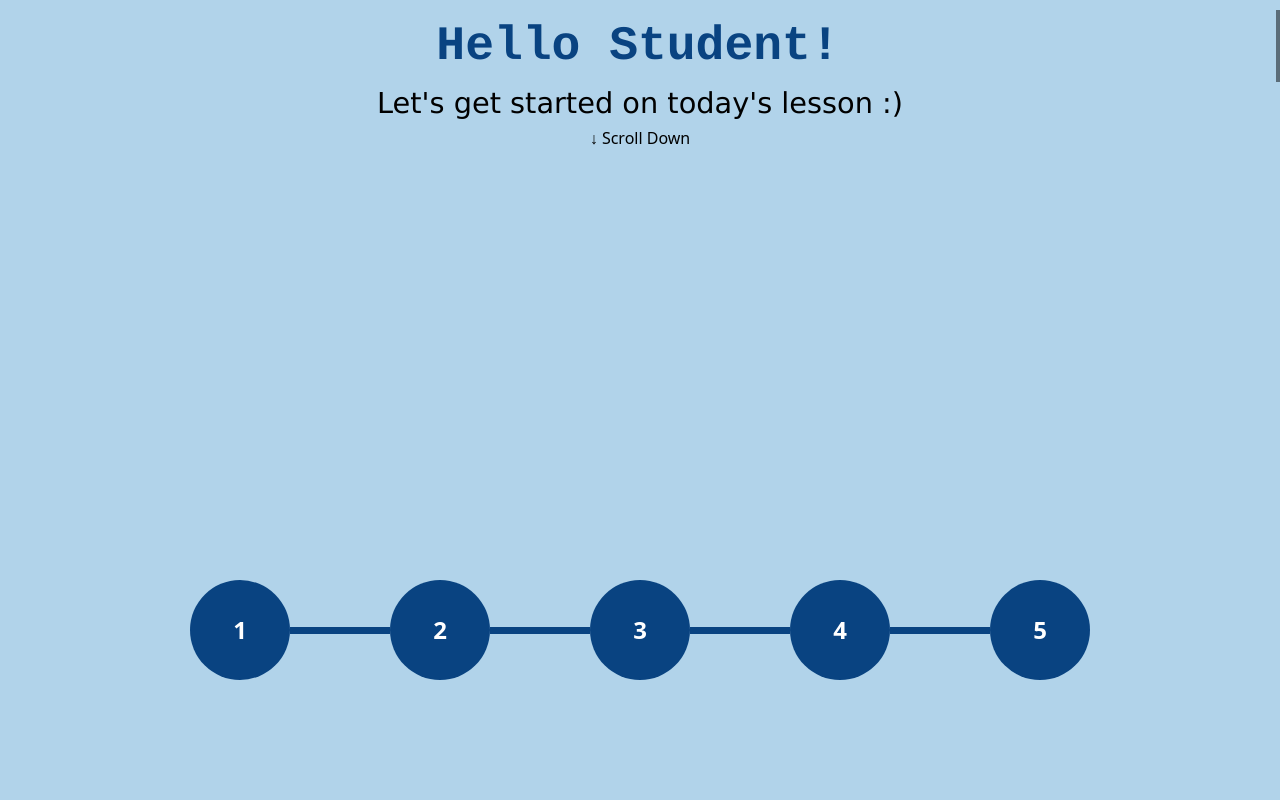
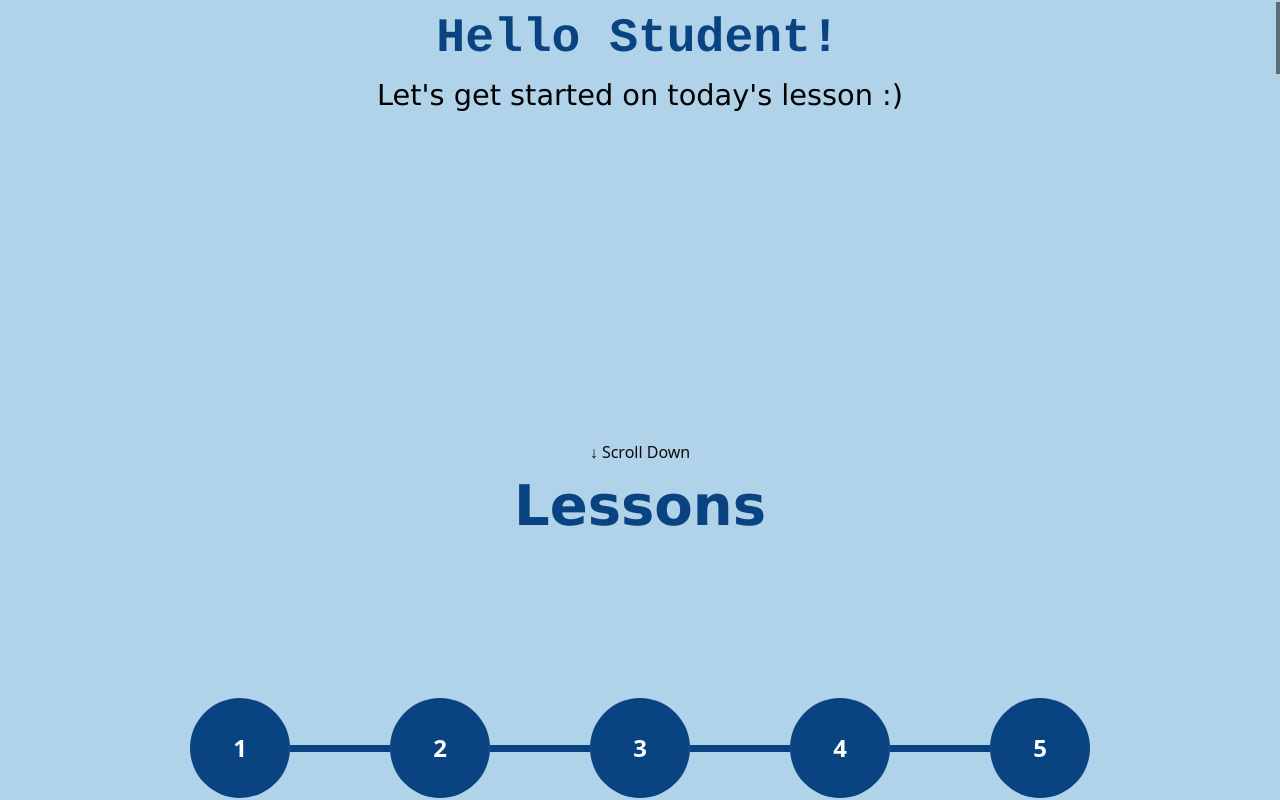
Before and after one commit to noahmccampbell/CueBuddy, a React (Vite) app: page /landing in a window 1280 px wide. Shown: the part 320-1120 px from the top of the page. Built offline with nearby package versions, Linux system fonts and the light colour scheme; no server answers.

Commit message:
added home button to lesson1; hyperlinks to roadmap; fixed landing page issues

```diff
--- a/src/pages/LandingPage.css
+++ b/src/pages/LandingPage.css
@@ -14,7 +14,7 @@
   flex-direction: column;
   align-items: center;
   justify-content: center;
-  min-height: 100vh;
+  min-height: 95vh;
   width: 100%;
 }
 
@@ -30,10 +30,6 @@
   font-family: 'Courier New', Courier, monospace;
 }
 
-h1 {
-  font-size: 1.8rem;
-  font-family:'Lucida Sans', 'Lucida Sans Regular', 'Lucida Grande', 'Lucida Sans Unicode', Geneva, Verdana, sans-serif;
-}
 
 @keyframes typing {
   from {
@@ -44,8 +40,28 @@ h1 {
   }
 }
 
+h1 {
+  font-size: 1.8rem;
+  font-family:'Lucida Sans', 'Lucida Sans Regular', 'Lucida Grande', 'Lucida Sans Unicode', Geneva, Verdana, sans-serif;
+}
+
+.lessonTitle {
+  font-size: 3.5rem;
+  color: #094381;
+  text-align: center;
+  font-weight: bold;
+
+}
+
+.scroll-down {
+  font-size: 1rem;
+  color: #0b0c0d;
+  text-align: center;
+  transition: opacity 0.5s ease-in-out;
+}
+
 .next-section {
-  margin-top: 100px;
+  margin-top: 150px;
   text-align: center;
   margin-bottom: 450px;
   display: flex;
--- a/src/pages/LandingPage.jsx
+++ b/src/pages/LandingPage.jsx
@@ -1,32 +1,49 @@
-import React, { use } from "react";
+import React, { useState, useEffect } from "react";
 import "./LandingPage.css";
 import { useSelector } from "react-redux";
+import { useNavigate } from "react-router-dom";
 
 const topics = [
-  { id: 1, title: "Topic 1" },
-  { id: 2, title: "Topic 2" },
+  { id: 1, title: "Topic 1", path: "/lesson1"},
+  { id: 2, title: "Topic 2", path: "/lesson2"},
   { id: 3, title: "Topic 3" },
   { id: 4, title: "Topic 4" },
   { id: 5, title: "Topic 5" },
 ];
 
-
 const LandingPage = () => {
   const username = useSelector((state) => state.user.username);
+  const [showScrollText, setShowScrollText] = useState(true);
+  const navigate = useNavigate();
+
+  useEffect(() => {
+    const handleScroll = () => {
+      // Hide the scroll-down text when the user scrolls down
+      if (window.scrollY > 100) {
+        setShowScrollText(false);
+      } else {
+        setShowScrollText(true);
+      }
+    };
+
+    window.addEventListener("scroll", handleScroll);
+    return () => window.removeEventListener("scroll", handleScroll);
+  }, []);
 
   return (
     <div className="page-container">
       <div className="section">
-        <p className="typing-text">Hello {(username != '') ? username : "Student"}!</p>
+      <p className="typing-text">Hello {(username != '') ? username : "Student"}!</p>
         <h1>Let's get started on today's lesson :&#41;</h1>
-        <a href="#roadmap" className="scroll-down">↓ Scroll Down</a>
       </div>
+      {showScrollText && <p className="scroll-down">↓ Scroll Down</p>}
+      <h1 className = "lessonTitle">Lessons</h1>
       <div className="next-section">
         {topics.map((topic, index) => (
             <div key={topic.id} className="topic">
-              <div className="circle" onClick={() => alert(`Clicked ${topic.title}`)}>
-                {topic.id}
-              </div>
+              <div className="circle" onClick={() => navigate(topic.path)}>
+              {topic.id}
+            </div>
               {index < topics.length - 1 && <div className="line"></div>}
             </div>
           ))}
--- a/src/pages/Lesson1.css
+++ b/src/pages/Lesson1.css
@@ -90,3 +90,20 @@
 .next-button:hover {
   background-color: #4f8fd2;
 }
+
+.home-button {
+  margin-top: 20px;
+  padding: 10px 20px;
+  font-size: 18px;
+  cursor: pointer;
+  border: none;
+  background-color: #515a63;
+  color: white;
+  border-radius: 5px;
+  transition: background 0.3s ease;
+}
+
+.home-button:hover {
+  position: relative;
+  background-color: #4f8fd2;
+}
--- a/src/pages/Lesson1.jsx
+++ b/src/pages/Lesson1.jsx
@@ -1,5 +1,6 @@
 import React, { useState } from "react";
 import "./Lesson1.css";
+import { useNavigate } from "react-router-dom";
 
 const Lesson1 = () => {
   const flashcards = [
@@ -47,6 +48,7 @@ const Lesson1 = () => {
 
   const [currentIndex, setCurrentIndex] = useState(0);
   const [flipped, setFlipped] = useState(false);
+  const navigate = useNavigate();
 
   const handleNextCard = () => {
     setFlipped(false);
@@ -73,6 +75,7 @@ const Lesson1 = () => {
         </div>
       </div>
       <button className="next-button" onClick={handleNextCard}>Next</button>
+      <button className="home-button" onClick={() => navigate("/landing")}>Home</button>
     </div>
   );
 };
```
